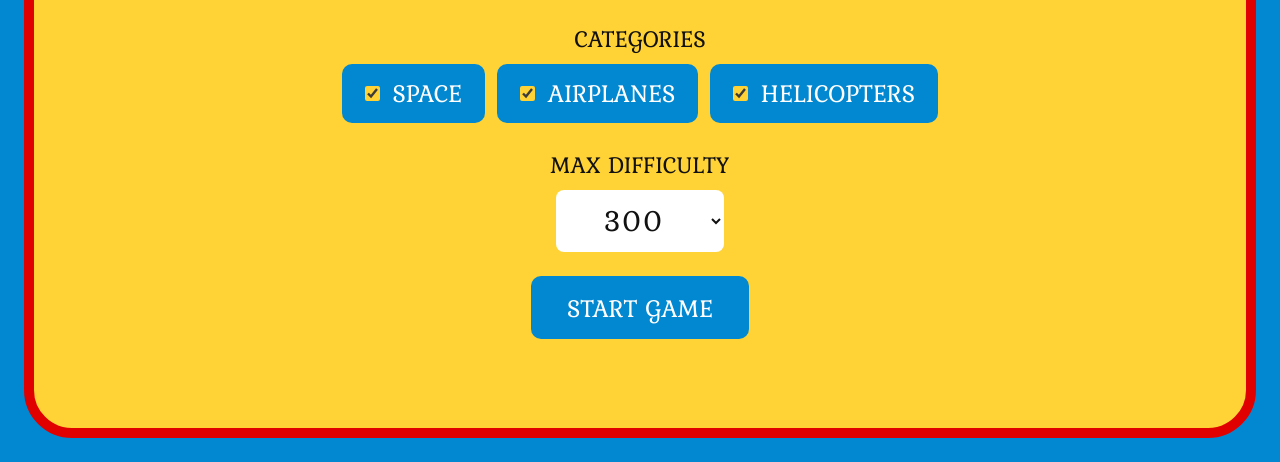
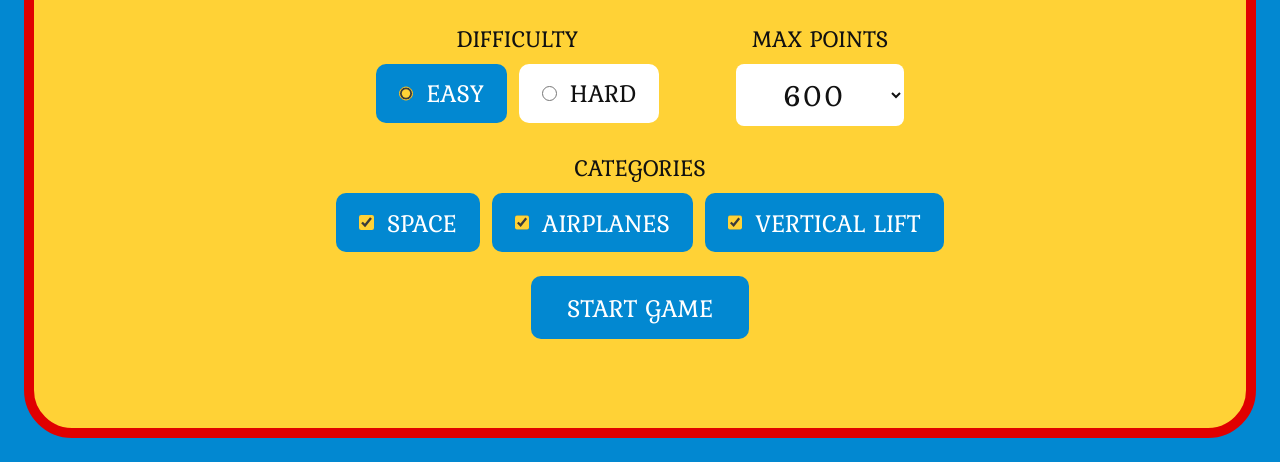
Before and after one commit to Hshenk/CPAMJeopardy, a plain HTML site: page index.html in a window 1280 px wide. Shown: the part 338-800 px from the top of the page. Drawn offline with Linux system fonts and the light colour scheme.

Commit message:
Added hard questions for adults

```diff
--- a/css/style.css
+++ b/css/style.css
@@ -203,30 +203,42 @@ select:focus-visible {
   text-transform: uppercase;
 }
 
+/* Difficulty and max points sit side by side */
+.setup__row {
+  display: flex;
+  flex-wrap: wrap;
+  justify-content: center;
+  align-items: flex-start;
+  gap: clamp(1.25rem, 6vw, 5rem);
+}
+
 /* Reset the browser's default fieldset box */
-.setup__categories {
-  width: 100%;
+.setup__group {
   min-width: 0;
   margin: 0;
   padding: 0;
   border: none;
 }
 
-.setup__categories > legend {
+.setup__group > legend {
   margin: 0 auto;
   padding: 0 0 0.5rem;
   text-align: center;
 }
 
-/* Category checkboxes, shown as toggle chips */
-.category-list {
+.setup__categories {
+  width: 100%;
+}
+
+/* Checkboxes and radio buttons, shown as toggle chips */
+.option-list {
   display: flex;
   flex-wrap: wrap;
   justify-content: center;
   gap: 0.75rem;
 }
 
-.category-option {
+.option-chip {
   display: flex;
   align-items: center;
   gap: 0.5em;
@@ -241,25 +253,25 @@ select:focus-visible {
   transition: background 0.15s, color 0.15s;
 }
 
-.category-option:hover {
+.option-chip:hover {
   background: #fff4cc;
 }
 
-.category-option:has(input:checked) {
+.option-chip:has(input:checked) {
   background: var(--color-tile);
   color: var(--color-light-text);
 }
 
-.category-option:has(input:checked):hover {
+.option-chip:has(input:checked):hover {
   background: var(--color-tile-hover);
 }
 
-.category-option:has(input:focus-visible) {
+.option-chip:has(input:focus-visible) {
   outline: 4px solid var(--color-border);
   outline-offset: 3px;
 }
 
-.category-option input {
+.option-chip input {
   width: 1.1em;
   height: 1.1em;
   margin: 0;
--- a/index.html
+++ b/index.html
@@ -13,27 +13,44 @@
       <h1 class="title__game">Jeopardy</h1>
     </header>
 
-    <!-- Setup screen: pick categories and max difficulty, then start -->
+    <!-- Setup screen: pick question set, max points and categories, then start -->
     <section id="setup-screen" class="screen setup">
       <h2 class="banner">New Game</h2>
 
       <div class="setup__fields">
-        <fieldset class="setup__field setup__categories">
+        <div class="setup__row">
+          <fieldset class="setup__field setup__group">
+            <legend>Difficulty</legend>
+            <!-- value matches a key in QUESTION_BANK.pools -->
+            <div id="pool-options" class="option-list">
+              <label class="option-chip">
+                <input type="radio" name="question-pool" value="easy" checked>
+                <span>Easy</span>
+              </label>
+              <label class="option-chip">
+                <input type="radio" name="question-pool" value="hard">
+                <span>Hard</span>
+              </label>
+            </div>
+          </fieldset>
+
+          <div class="setup__field">
+            <label for="max-difficulty">Max points</label>
+            <select id="max-difficulty">
+              <option value="1">200</option>
+              <option value="2">400</option>
+              <option value="3" selected>600</option>
+              <option value="4">800</option>
+              <option value="5">1000</option>
+            </select>
+          </div>
+        </div>
+
+        <fieldset class="setup__field setup__group setup__categories">
           <legend>Categories</legend>
           <!-- One checkbox per category, built by JS from QUESTION_BANK -->
-          <div id="category-list" class="category-list"></div>
+          <div id="category-list" class="option-list"></div>
         </fieldset>
-
-        <div class="setup__field">
-          <label for="max-difficulty">Max difficulty</label>
-          <select id="max-difficulty">
-            <option value="1">100</option>
-            <option value="2">200</option>
-            <option value="3" selected>300</option>
-            <option value="4">400</option>
-            <option value="5">500</option>
-          </select>
-        </div>
       </div>
 
       <p id="setup-error" class="setup__error" hidden>Pick at least one category.</p>
--- a/js/app.js
+++ b/js/app.js
@@ -10,6 +10,7 @@ const categoryList = document.getElementById("category-list");
 const setupError = document.getElementById("setup-error");
 const maxDifficultySelect = document.getElementById("max-difficulty");
 const startButton = document.getElementById("start-button");
+const poolOptions = document.getElementById("pool-options");
 
 // Board screen
 const boardElement = document.getElementById("board");
@@ -28,7 +29,7 @@ const backToBoardButton = document.getElementById("back-to-board-button");
 
 // ===== 2. Game state =====
 
-const POINTS_PER_LEVEL = 100;
+const POINTS_PER_LEVEL = 200;
 
 let currentBoard = [];
 
@@ -73,7 +74,7 @@ function renderCategoryOptions() {
 
     for (const category of QUESTION_BANK.categories) {
         const label = document.createElement("label");
-        label.className = "category-option";
+        label.className = "option-chip";
 
         const checkbox = document.createElement("input");
         checkbox.type = "checkbox";
@@ -95,6 +96,11 @@ function getSelectedCategories() {
     return QUESTION_BANK.categories.filter((category) => checkedIds.includes(category.id));
 }
 
+function getSelectedPool() {
+    const checkedRadio = poolOptions.querySelector("input:checked");
+    return QUESTION_BANK.pools[checkedRadio.value];
+}
+
 function startGame() {
     const categories = getSelectedCategories();
     const maxLevel = Number(maxDifficultySelect.value);
@@ -106,20 +112,19 @@ function startGame() {
 
     setupError.hidden = true;
 
-    currentBoard = generateBoard(categories, maxLevel);
+    currentBoard = generateBoard(getSelectedPool(), categories, maxLevel);
     renderBoard();
     showScreen(boardScreen);
 }
 
 // ===== 5. Board =====
 
-// Pick random categories, then one random question
-function generateBoard(categories, maxLevel) {
+function generateBoard(questionPool, categories, maxLevel) {
     return categories.map((category) => {
         const tiles = [];
 
         for (let level = 1; level <= maxLevel; level ++) {
-            const pool = QUESTION_BANK.questions.filter(
+            const pool = questionPool.filter(
                 (question) => question.category === category.id && question.difficulty === level
             );
 
--- a/js/questions.js
+++ b/js/questions.js
@@ -8,10 +8,15 @@
 // CPAM Jeopardy – Question Bank
 //
 // categories: every category that can appear on a board
+//   (shared by all pools)
 //   id   – short internal name that questions link to
 //   name – text shown in the category header
 //
-// questions: the pool that boards pull from
+// pools: separate question lists, picked on the setup screen
+//   Each key (easy, hard) must match a radio button value in index.html.
+//   A question's difficulty is its level *within its own pool*.
+//
+// Each question:
 //   category   – must match a category id
 //   difficulty – 1 to 5 (1 = 100 points ... 5 = 500 points)
 //                null = not assigned yet, skipped when building boards
@@ -25,10 +30,14 @@ const QUESTION_BANK = {
   categories: [
     { id: "space", name: "Space" },
     { id: "airplanes", name: "Airplanes" },
-    { id: "helicopters", name: "Helicopters" },
+    { id: "vertical-lift", name: "Vertical Lift" },
   ],
 
-  questions: [
+  pools: {
+    // ==========================================================
+    // EASY
+    // ==========================================================
+    easy: [
       // ---------------- Space ----------------
       {
         category: "space",
@@ -83,58 +92,6 @@ const QUESTION_BANK = {
         difficulty: 3,
         question: "Why do astronauts float in space?",
         answer: "No gravity",
-    },
-
-    // Space – from "Extra Questions" (assign difficulties)
-    {
-      category: "space",
-      difficulty: null,
-      question: "Before the US landed on the Moon, this country was responsible for the first flight into space.",
-      answer: "Russia / the Soviet Union",
-    },
-    {
-      category: "space",
-      difficulty: null,
-      question: "Rudimentary rockets have existed since at least the 13th century. In what country did these early rockets fly?",
-      answer: "China",
-      choices: ["The United States", "Germany", "Brazil", "China"],
-    },
-    {
-      category: "space",
-      difficulty: null,
-      question: "Sputnik was the first of these devices to orbit the Earth.",
-      answer: "A satellite",
-    },
-    {
-      category: "space",
-      difficulty: null,
-      question: "How many planets are in our solar system?",
-      answer: "8",
-    },
-    {
-      category: "space",
-      difficulty: null,
-      question: "This object is Earth's only natural satellite.",
-      answer: "The Moon",
-    },
-    {
-      category: "space",
-      difficulty: null,
-      question: "This type of animal was the first to fly in Earth's orbit.",
-      answer: "A dog",
-      choices: ["A dog", "A human", "A bear"],
-    },
-    {
-      category: "space",
-      difficulty: null,
-      question: "This planet, named for the Greek god who was the father of Cronus, is the only planet in our solar system that rotates on its side.",
-      answer: "Uranus",
-    },
-    {
-      category: "space",
-      difficulty: null,
-      question: "This planet is named after the Roman god of war.",
-      answer: "Mars",
       },
 
       // ---------------- Airplanes ----------------
@@ -193,130 +150,252 @@ const QUESTION_BANK = {
         answer: "A taxiway",
       },
 
-    // Airplanes – from "Extra Questions" (assign difficulties)
+      // ---------------- Vertical Lift ----------------
       {
-      category: "airplanes",
-      difficulty: null,
-      question: "This set of six instruments is so common aboard airplanes that it has earned a nickname. What is it?",
-      answer: "The \"six pack\"",
-      image: "images/six-pack-instruments.jpg",
-    },
-    {
-      category: "airplanes",
-      difficulty: null,
-      question: "Airplanes have a set of six basic flight instruments. Can you name any of them?",
-      answer: "Airspeed indicator, attitude indicator, altimeter, turn coordinator, heading indicator, vertical speed indicator",
-      image: "images/six-pack-instruments.jpg",
-    },
-    {
-      category: "airplanes",
-      difficulty: null,
-      question: "What scientific principle is responsible for generating lift?",
-      answer: "Bernoulli's principle",
-      image: "images/airfoil.jpg",
-    },
-    {
-      category: "airplanes",
-      difficulty: null,
-      question: "This shape is responsible for generating lift for propellers and airplanes. What is the name of this shape?",
-      answer: "An airfoil",
-      image: "images/airfoil.jpg",
-    },
-    {
-      category: "airplanes",
-      difficulty: null,
-      question: "What are the three directions (axes) a plane can steer in?",
-      answer: "Yaw, pitch, and roll",
-    },
-    {
-      category: "airplanes",
-      difficulty: null,
-      question: "Chosen by the Wright brothers for its light weight, this material was used to build the first airplane.",
-      answer: "Spruce wood, canvas, or muslin",
-    },
-    {
-      category: "airplanes",
-      difficulty: null,
-      question: "Even before birds, this carnivorous insect was the first to fly.",
-      answer: "Dragonflies",
-    },
-    {
-      category: "airplanes",
-      difficulty: null,
-      question: "This machine is known as an ornithopter. It was designed in the 16th century by which Italian Renaissance inventor?",
-      answer: "Leonardo da Vinci",
-      image: "images/ornithopter.jpg",
-    },
-
-    // ---------------- Helicopters ----------------
-    {
-      category: "helicopters",
+        category: "vertical-lift",
         difficulty: 1,
         question: "Where is the propeller of a helicopter: front, back, top, or bottom?",
         answer: "Top",
       },
       {
-      category: "helicopters",
+        category: "vertical-lift",
         difficulty: 1,
         question: "Who designs helicopters?",
         answer: "Engineers",
       },
       {
-      category: "helicopters",
+        category: "vertical-lift",
         difficulty: 1,
         question: "Name one use of helicopters.",
         answer: "Rescue, cargo, military, tours / fun",
       },
       {
-      category: "helicopters",
+        category: "vertical-lift",
         difficulty: 2,
         question: "Which direction do helicopters take off?",
         answer: "Up",
       },
       {
-      category: "helicopters",
+        category: "vertical-lift",
         difficulty: 2,
         question: "How many wings does the Berliner helicopter have?",
         answer: "Three",
       },
       {
-      category: "helicopters",
+        category: "vertical-lift",
         difficulty: 2,
         question: "What are the big blades of a helicopter called?",
         answer: "Rotors",
       },
       {
-      category: "helicopters",
+        category: "vertical-lift",
         difficulty: 3,
         question: "What are helicopter landing spots called?",
         answer: "Helipads",
       },
       {
-      category: "helicopters",
+        category: "vertical-lift",
         difficulty: 3,
         question: "What is another name for an unmanned helicopter?",
         answer: "A drone",
       },
       {
-      category: "helicopters",
+        category: "vertical-lift",
         difficulty: 3,
         question: "Which directions can helicopters fly?",
         answer: "All directions",
       },
+    ],
 
-    // Helicopters – from "Extra Questions" (assign difficulties)
+    // ==========================================================
+    // HARD
+    // Levels 2–5 are estimates – review them.
+    // ==========================================================
+    hard: [
+      // ---------------- Space ----------------
       {
-      category: "helicopters",
-      difficulty: null,
-      question: "In 1924, Emile and Henry Berliner demonstrated the first manned vertical flight for the US Army. What type of aircraft was it?",
+        category: "space",
+        difficulty: 1,
+        question: "The first person to walk on the Moon.",
+        answer: "Who is Neil Armstrong?",
+      },
+      {
+        category: "space",
+        difficulty: 1,
+        question: "In 2006 this former planet was reclassified as a dwarf planet.",
+        answer: "What is Pluto?",
+      },
+      {
+        category: "space",
+        difficulty: 1,
+        question: "The number of planet in our solar system.",
+        answer: "What is 8?",
+      },
+      {
+        category: "space",
+        difficulty: 1,
+        question: "This object is Earth's only natural satellite.",
+        answer: "What is the Moon?",
+      },
+      {
+        category: "space",
+        difficulty: 2,
+        question: "Sputnik was the first of these devices to orbit the Earth.",
+        answer: "What is a satellite?",
+      },
+      {
+        category: "space",
+        difficulty: 2,
+        question: "This planet is named after the Roman god of war.",
+        answer: "What is Mars?",
+      },
+      {
+        category: "space",
+        difficulty: 3,
+        question: "Before the US landed on the Moon, this country was responsible for the first flight into space.",
+        answer: "What is Russia / the Soviet Union?",
+      },
+      {
+        category: "space",
+        difficulty: 3,
+        question: "This type of animal was the first to fly in Earth's orbit.",
+        answer: "What is a dog?",
+        choices: ["A dog", "A human", "A bear"],
+      },
+      {
+        category: "space",
+        difficulty: 4,
+        question: "Rudimentary rockets have existed since at least the 13th century in this country.",
+        answer: "What is China?",
+        choices: ["The United States", "Germany", "Brazil", "China"],
+      },
+      {
+        category: "space",
+        difficulty: 4,
+        question: "Another name for Earth's Moon, shared with the Roman goddess of the Moon.",
+        answer: "What is Luna?",
+      },
+      {
+        category: "space",
+        difficulty: 5,
+        question: "This planet, named for the Greek god who was the father of Cronus, is the only planet in our solar system that rotates on its side.",
+        answer: "What is Uranus?",
+      },
+
+      // ---------------- Airplanes ----------------
+      {
+        category: "airplanes",
+        difficulty: 1,
+        question: "Known as the Field of Firsts, this is the oldest continuously operating airport in the world.",
+        answer: "Where is College Park Airport?",
+      },
+      {
+        category: "airplanes",
+        difficulty: 1,
+        question: "Among the four forces of flight, this force, created by an engine, pushes a plane forward.",
+        answer: "Thrust",
+      },
+      {
+        category: "airplanes",
+        difficulty: 1,
+        question: "A paved path that runs parallel to a runway. Used by airplanes before takeoff and after landing.",
+        answer: "What is a taxiway?",
+      },
+      {
+        category: "airplanes",
+        difficulty: 2,
+        question: "Developed by this famed 16th century Renaissance Man, the ornithopter was an early attempt at human flight.",
+        answer: "Who was Leonardo da Vinci?",
+        image: "images/ornithopter.jpg",
+      },
+      {
+        category: "airplanes",
+        difficulty: 2,
+        question: "This is one of the six basic flight instruments seen in airplanes. (Name one).",
+        answer: "What is an: Airspeed indicator, attitude indicator, altimeter, turn coordinator, heading indicator, vertical speed indicator",
+        image: "images/six-pack-instruments.jpg",
+      },
+      {
+        category: "airplanes",
+        difficulty: 3,
+        question: "These three axes of movement describe the directions in which a plane can steer.",
+        answer: "What are: yaw, pitch, and roll?",
+      },
+      {
+        category: "airplanes",
+        difficulty: 3,
+        question: "Even before birds, this carnivorous insect was the first to fly.",
+        answer: "What are Dragonflies?",
+      },
+      {
+        category: "airplanes",
+        difficulty: 4,
+        question: "This shape is responsible for generating lift for propellers and airplanes.",
+        answer: "What is an airfoil",
+        image: "images/airfoil.png",
+      },
+      {
+        category: "airplanes",
+        difficulty: 4,
+        question: "This set of six instruments is so common aboard airplanes that it has earned this common nickname.",
+        answer: "What is the \"six pack\"?",
+        image: "images/six-pack-instruments.jpg",
+      },
+      {
+        category: "airplanes",
+        difficulty: 5,
+        question: "Discovered in the 18th century by a Swiss inventor, this principle is responsible for generating lift.",
+        answer: "What is Bernoulli's principle?",
+        image: "images/airfoil.png",
+      },
+      {
+        category: "airplanes",
+        difficulty: 5,
+        question: "Chosen by the Wright brothers for its light weight, this material was used to build the first airplane.",
+        answer: "What is spruce wood, canvas, or muslin?",
+      },
+
+      // ---------------- Vertical Lift ----------------
+      {
+        category: "vertical-lift",
+        difficulty: 1,
+        question: "Helicopters land and take off from these circular platforms.",
+        answer: "What is a helipad",
+      },
+      {
+        category: "vertical-lift",
+        difficulty: 1,
+        question: "An aircraft flown without a human pilot onboard. Usually with either with a remote or automated system.",
+        answer: "What is a drone",
+      },
+      {
+        category: "vertical-lift",
+        difficulty: 2,
+        question: "In 1924, Emile and Henry Berliner demonstrated the first manned vertical flight for the US Army in this type of aircraft.",
         answer: "A helicopter",
         choices: ["A drone", "A helicopter", "A rocket"],
       },
       {
-      category: "helicopters",
-      difficulty: null,
-      question: "What is the purpose of a tail rotor?",
-      answer: "To counter the spinning force of the main rotor blades",
+        category: "vertical-lift",
+        difficulty: 3,
+        question: "Helicopters use tail rotors to generate rotational force for this purpose.",
+        answer: "How to counter the spinning force of the main rotor blades and to turn?",
+      },
+      {
+        category: "vertical-lift",
+        difficulty: 4,
+        question: "NOTAR helicopters, know for being among the quietest in the world, are missing this component that would otherwise generate noise.",
+        answer: "What is a tail rotor?",
+        image: "images/silent-helicopter.jpg",
+      },
+      {
+        category: "vertical-lift",
+        difficulty: 5,
+        question: "The difference between a 'rotor blade' and a 'propellor' this airfoil design is used by helicopters to generate lift at any angle.",
+        answer: "What is a Symmetrical Airfoil",
+        choices: ["Symmetrical", "Cambered"],
+        image: "images/airfoil-types.jpg",
       },
     ],
+  },
 };
```
Also changed, not shown: images/airfoil-types.jpg (added), images/airfoil.png (added), images/ornithopter.jpg (added), images/silent-helicopter.jpg (added), images/six-pack-instruments.jpg (added). Lines whose indentation alone changed are shown as unchanged.
